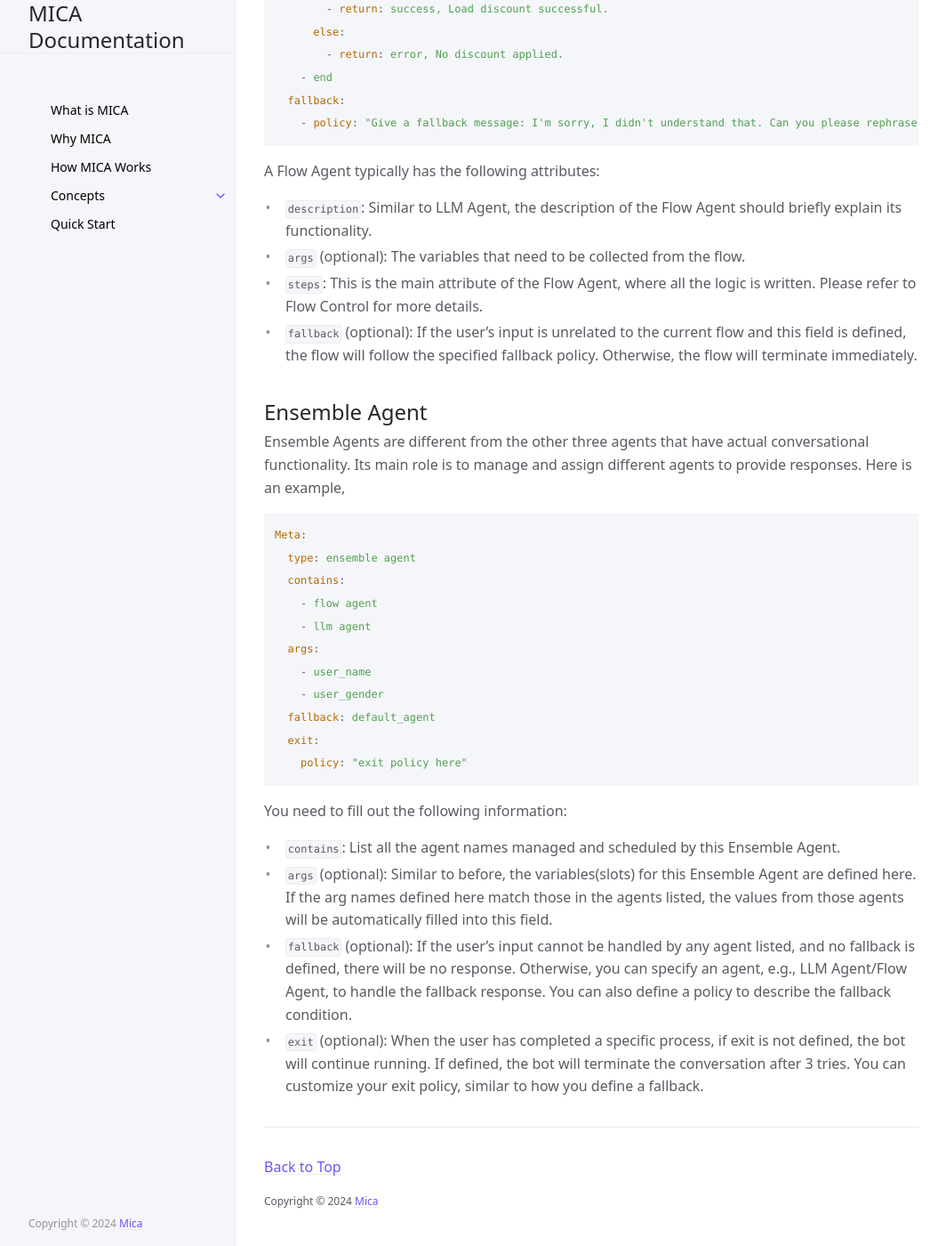
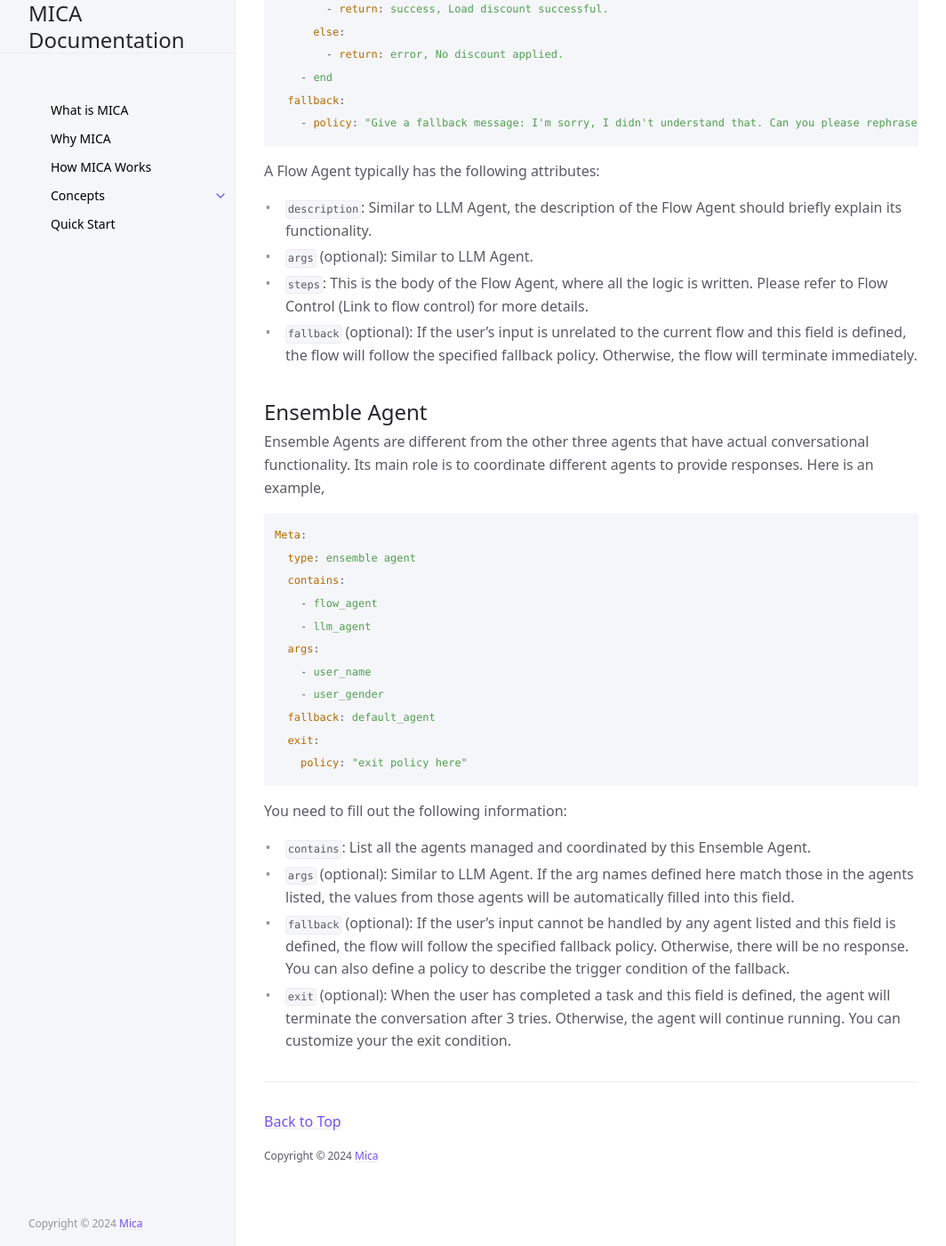
Before and after one commit to Mica-labs/Mica-labs.github.io, a Jekyll site: the page built from docs/concepts/agent/index.md, in a window 1280 px wide and 1400 px high, scrolled down 3529 px. Shown: the whole window at 89% size, without its empty margins (107-1171 px from the left). Built offline with Jekyll 4.4.1, drawn with Linux system fonts in a browser that asks for light colours; cached includes are drawn as plain includes; some of the changed text lies outside the part shown.

Commit message:
Update index.md

````diff
--- a/docs/concepts/agent/index.md
+++ b/docs/concepts/agent/index.md
@@ -64,7 +64,7 @@ A typical LLM Agent includes the following attributes:
 When calling an LLM Agent, MICA will automatically fill in all the args based on the defined content and call the corresponding Python functions. This process continues until the LLM Agent’s task is completed or the user changes his mind and needs a different agent to handle his request.
 
 ## Flow Agent
-The Flow Agent is suitable for fixed, sequential business logic.  It enables flow control commonly existing in traditional programming language using a YAML format.
+Flow Agents are made for expressing fixed, sequential business logic.  It offers flow control similar to traditional programming languages, but in a YAML format.
 ```yaml
 shopping_flow:
   type: flow agent
@@ -116,18 +116,18 @@ shopping_flow:
 A Flow Agent typically has the following attributes:
 
 - `description`: Similar to LLM Agent, the description of the Flow Agent should briefly explain its functionality.
-- `args` (optional): The variables that need to be collected from the flow.
-- `steps`: This is the main attribute of the Flow Agent, where all the logic is written.  Please refer to Flow Control for more details.
+- `args` (optional): Similar to LLM Agent.
+- `steps`: This is the body of the Flow Agent, where all the logic is written.  Please refer to Flow Control (Link to flow control) for more details.
 - `fallback` (optional): If the user’s input is unrelated to the current flow and this field is defined, the flow will follow the specified fallback policy. Otherwise, the flow will terminate immediately.
 
 ## Ensemble Agent
-Ensemble Agents are different from the other three agents that have actual conversational functionality. Its main role is to manage and assign different agents to provide responses.  Here is an example,
+Ensemble Agents are different from the other three agents that have actual conversational functionality. Its main role is to coordinate different agents to provide responses.  Here is an example,
 ```yaml
 Meta:
   type: ensemble agent
   contains:
-    - flow agent
-    - llm agent
+    - flow_agent
+    - llm_agent
   args:
     - user_name
     - user_gender
@@ -137,7 +137,7 @@ Meta:
 ```
 You need to fill out the following information:
 
-- `contains`: List all the agent names managed and scheduled by this Ensemble Agent.
-- `args` (optional): Similar to before, the variables(slots) for this Ensemble Agent are defined here. If the arg names defined here match those in the agents listed, the values from those agents will be automatically filled into this field.
-- `fallback` (optional): If the user’s input cannot be handled by any agent listed, and no fallback is defined, there will be no response. Otherwise, you can specify an agent, e.g., LLM Agent/Flow Agent, to handle the fallback response. You can also define a policy to describe the fallback condition.
-- `exit` (optional): When the user has completed a specific process, if exit is not defined, the bot will continue running. If defined, the bot will terminate the conversation after 3 tries. You can customize your exit policy, similar to how you define a fallback.
+- `contains`: List all the agents managed and coordinated by this Ensemble Agent.
+- `args` (optional): Similar to LLM Agent. If the arg names defined here match those in the agents listed, the values from those agents will be automatically filled into this field.
+- `fallback` (optional): If the user’s input cannot be handled by any agent listed and this field is defined, the flow will follow the specified fallback policy. Otherwise, there will be no response. You can also define a policy to describe the trigger condition of the fallback.
+- `exit` (optional): When the user has completed a task and this field is defined,  the agent will terminate the conversation after 3 tries.  Otherwise, the agent will continue running.  You can customize your the exit condition.
````
